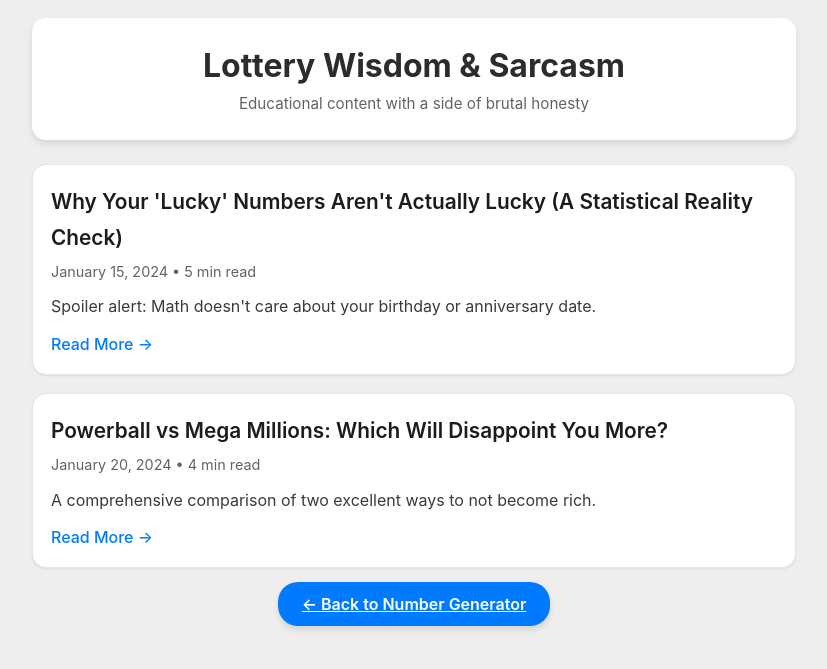
After one commit to budi11111/sarcastic-lottery, a Flask app: page /blog in a window 1280 px wide. The commit adds this page. Shown: the top 669 px of the page, without its empty margins (226-1053 px from the left). Run offline with Flask 3, Linux system fonts and the light colour scheme; some web fonts are replaced.

Commit message:
Added blog feature and fixed navigation

```diff
--- a/app.py
+++ b/app.py
@@ -32,17 +32,36 @@ def generate_numbers():
         'count': count
     })
 
+
 @app.route('/sitemap.xml')
 def sitemap():
-    return '''<?xml version="1.0" encoding="UTF-8"?>
+    sitemap_xml = '''<?xml version="1.0" encoding="UTF-8"?>
 <urlset xmlns="http://www.sitemaps.org/schemas/sitemap/0.9">
   <url>
     <loc>https://sarcastic-lottery.vercel.app/</loc>
     <changefreq>weekly</changefreq>
     <priority>1.0</priority>
-    <lastmod>2024-01-01</lastmod>
   </url>
-</urlset>''', 200, {'Content-Type': 'application/xml'}
+  <url>
+    <loc>https://sarcastic-lottery.vercel.app/blog</loc>
+    <changefreq>weekly</changefreq>
+    <priority>0.8</priority>
+  </url>'''
+
+    # Add each blog post to sitemap
+    for post in BLOG_POSTS:
+        sitemap_xml += f'''
+  <url>
+    <loc>https://sarcastic-lottery.vercel.app/blog/{post['slug']}</loc>
+    <changefreq>monthly</changefreq>
+    <priority>0.7</priority>
+  </url>'''
+
+    sitemap_xml += '''
+</urlset>'''
+
+    return sitemap_xml, 200, {'Content-Type': 'application/xml'}
+
 
 @app.route('/robots.txt')
 def robots():
@@ -51,10 +70,55 @@ Allow: /
 Sitemap: https://sarcastic-lottery.vercel.app/sitemap.xml''', 200, {'Content-Type': 'text/plain'}
 
 
-
 @app.route('/lottery-info')
 def lottery_info():
     return jsonify(lottery_gen.get_all_lottery_info())
+
+
+# Blog posts data
+BLOG_POSTS = [
+    {
+        'slug': 'why-lucky-numbers-arent-lucky',
+        'title': "Why Your 'Lucky' Numbers Aren't Actually Lucky (A Statistical Reality Check)",
+        'date': 'January 15, 2024',
+        'read_time': '5',
+        'excerpt': 'Spoiler alert: Math doesn\'t care about your birthday or anniversary date.',
+        'meta_description': 'Discover why lucky lottery numbers are statistically meaningless. Learn the mathematical truth behind lottery number selection with humor and facts.',
+        'keywords': 'lottery lucky numbers, best lottery numbers, lottery number strategy, powerball lucky numbers',
+        'content': '''
+        <p>Let's have an honest conversation about your "lucky" numbers...</p>
+        <h2>The Birthday Trap</h2>
+        <p>Content will go here...</p>
+        '''
+    },
+    {
+        'slug': 'powerball-vs-mega-millions-disappointment',
+        'title': "Powerball vs Mega Millions: Which Will Disappoint You More?",
+        'date': 'January 20, 2024',
+        'read_time': '4',
+        'excerpt': 'A comprehensive comparison of two excellent ways to not become rich.',
+        'meta_description': 'Compare Powerball and Mega Millions odds, jackpots, and your chances of winning. Spoiler: they\'re both terrible.',
+        'keywords': 'powerball vs mega millions, lottery odds comparison, powerball mega millions difference',
+        'content': '''
+        <p>Today we're comparing two titans of statistical disappointment...</p>
+        <h2>The Numbers Don't Lie</h2>
+        <p>Content will go here...</p>
+        '''
+    }
+]
+
+
+@app.route('/blog')
+def blog():
+    return render_template('blog.html', posts=BLOG_POSTS)
+
+
+@app.route('/blog/<slug>')
+def blog_post(slug):
+    post = next((post for post in BLOG_POSTS if post['slug'] == slug), None)
+    if not post:
+        return "Post not found", 404
+    return render_template('blog_post.html', post=post)
 
 
 if __name__ == '__main__':
--- a/static/css/style.css
+++ b/static/css/style.css
@@ -620,6 +645,128 @@ body {
     color: var(--gray-400);
 }
 
+/* Blog Styles */
+.blog-posts {
+    margin: var(--spacing-xl) 0;
+}
+
+.blog-preview {
+    background: var(--white);
+    padding: var(--spacing-lg);
+    border-radius: var(--radius-lg);
+    margin-bottom: var(--spacing-lg);
+    box-shadow: var(--shadow-sm);
+    border: 1px solid var(--gray-200);
+}
+
+.blog-preview h2 {
+    margin-bottom: var(--spacing-sm);
+}
+
+.blog-preview h2 a {
+    color: var(--gray-900);
+    text-decoration: none;
+    font-size: 1.3rem;
+    font-weight: var(--font-weight-semibold);
+}
+
+.blog-preview h2 a:hover {
+    color: var(--primary-color);
+}
+
+.post-meta {
+    color: var(--gray-500);
+    font-size: 0.9rem;
+    margin-bottom: var(--spacing-md);
+}
+
+.post-excerpt {
+    color: var(--gray-700);
+    line-height: 1.6;
+    margin-bottom: var(--spacing-md);
+}
+
+.read-more {
+    color: var(--primary-color);
+    text-decoration: none;
+    font-weight: var(--font-weight-medium);
+}
+
+.read-more:hover {
+    text-decoration: underline;
+}
+
+.back-to-generator {
+    text-align: center;
+    margin: var(--spacing-xl) 0;
+}
+
+/* Individual Blog Post */
+.blog-post {
+    max-width: 700px;
+    margin: 0 auto;
+}
+
+.post-header {
+    text-align: center;
+    margin-bottom: var(--spacing-xl);
+    background: var(--white);
+    padding: var(--spacing-xl);
+    border-radius: var(--radius-lg);
+    box-shadow: var(--shadow-sm);
+}
+
+.post-header h1 {
+    font-size: 2rem;
+    font-weight: var(--font-weight-bold);
+    color: var(--gray-900);
+    margin-bottom: var(--spacing-sm);
+    line-height: 1.3;
+}
+
+.post-content {
+    background: var(--white);
+    padding: var(--spacing-xl);
+    border-radius: var(--radius-lg);
+    box-shadow: var(--shadow-sm);
+    margin-bottom: var(--spacing-lg);
+}
+
+.post-content h2 {
+    color: var(--gray-900);
+    font-size: 1.4rem;
+    margin: var(--spacing-xl) 0 var(--spacing-md) 0;
+    font-weight: var(--font-weight-semibold);
+}
+
+.post-content p {
+    margin-bottom: var(--spacing-md);
+    line-height: 1.7;
+    color: var(--gray-700);
+}
+
+.post-footer {
+    text-align: center;
+    padding: var(--spacing-lg);
+}
+
+.back-links {
+    display: flex;
+    justify-content: center;
+    gap: var(--spacing-lg);
+    flex-wrap: wrap;
+}
+
+.back-link {
+    color: var(--primary-color);
+    text-decoration: none;
+    font-weight: var(--font-weight-medium);
+}
+
+.back-link:hover {
+    text-decoration: underline;
+}
+
 /* Responsive Design */
 @media (max-width: 768px) {
     .container {
--- /dev/null
+++ b/templates/blog.html
@@ -0,0 +1,32 @@
+{% extends "base.html" %}
+
+{% block title %}Blog - Lottery Insights with Sarcasm | My Jackpot Numbers{% endblock %}
+
+{% block head %}
+<meta name="description" content="Sarcastic lottery insights, tips, and mathematical reality checks. Learn why your strategies don't work with humor and facts.">
+<meta name="keywords" content="lottery tips, lottery strategy, powerball tips, lottery odds, lottery advice">
+{% endblock %}
+
+{% block content %}
+<div class="container">
+    <header class="header">
+        <h1>Lottery Wisdom & Sarcasm</h1>
+        <p class="tagline">Educational content with a side of brutal honesty</p>
+    </header>
+
+    <div class="blog-posts">
+        {% for post in posts %}
+        <article class="blog-preview">
+            <h2><a href="/blog/{{ post.slug }}">{{ post.title }}</a></h2>
+            <p class="post-meta">{{ post.date }} • {{ post.read_time }} min read</p>
+            <p class="post-excerpt">{{ post.excerpt }}</p>
+            <a href="/blog/{{ post.slug }}" class="read-more">Read More →</a>
+        </article>
+        {% endfor %}
+    </div>
+
+    <div class="back-to-generator">
+        <a href="/" class="generate-btn">← Back to Number Generator</a>
+    </div>
+</div>
+{% endblock %}
--- a/templates/index.html
+++ b/templates/index.html
@@ -21,6 +21,11 @@
                 <h1>My Jackpot Numbers</h1>
                 <p class="tagline">Professional lottery number generation with personality</p>
             </div>
+        </div>
+
+        <!-- Navigation moved outside logo div -->
+        <div class="navigation">
+            <a href="/blog" class="nav-link">📖 Lottery Insights Blog</a>
         </div>
 
         <!-- Reviews Carousel -->
```
Also changed, not shown: other parts of static/css/style.css (+30 -0 lines), templates/blog_post.html (added, +31 -0 lines).
